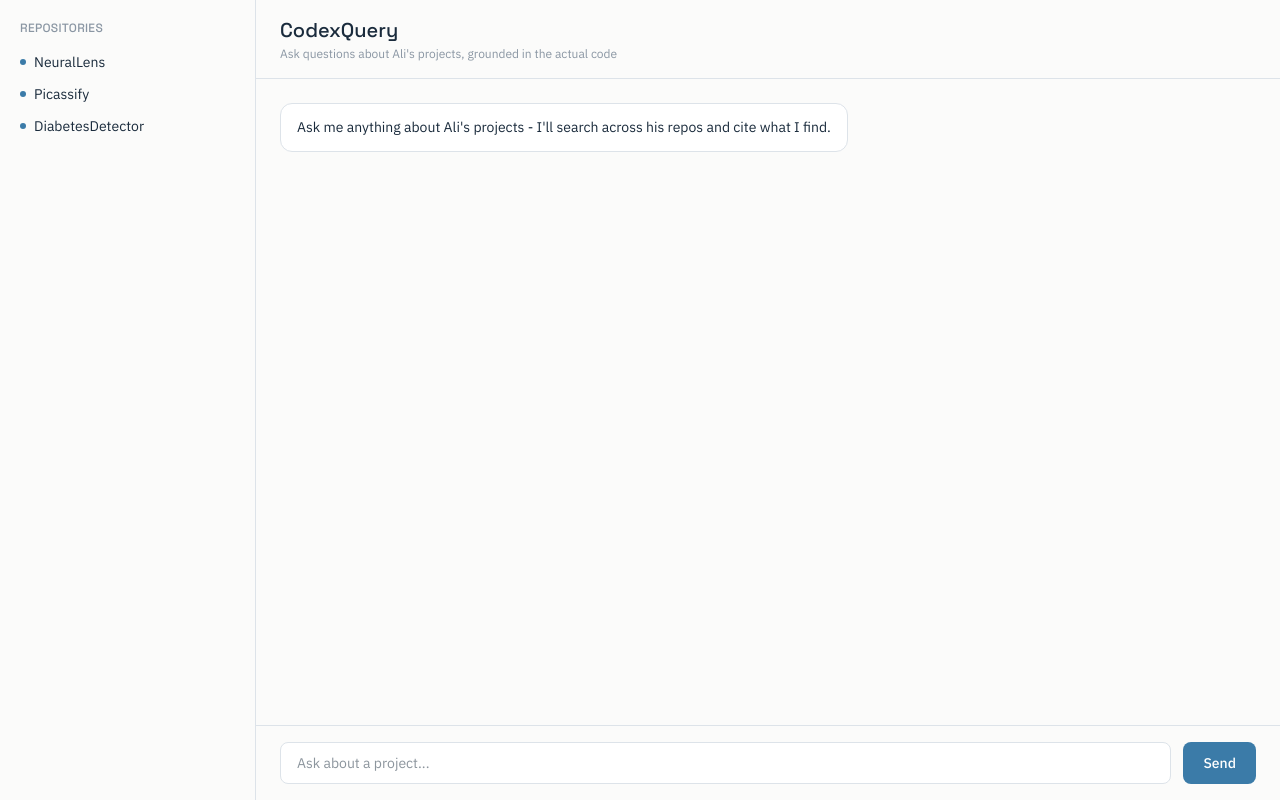
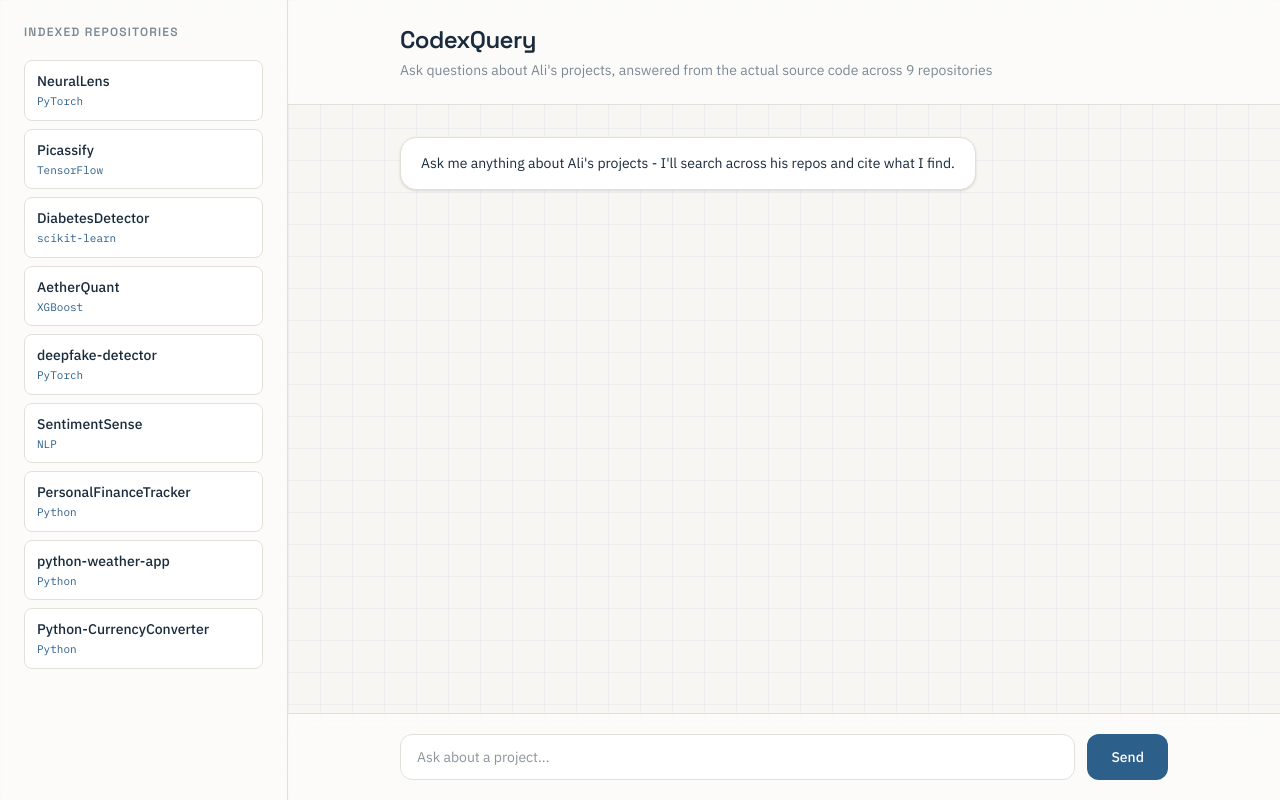
Before and after one commit to ali-faraz-py/CodexQuery, a Next.js app in the folder frontend/: page / in a window 1280 px wide. Built offline with nearby package versions, Linux system fonts and the light colour scheme.

Commit message:
Refactor global styles and layout for improved aesthetics and functionality

```diff
--- a/frontend/src/app/globals.css
+++ b/frontend/src/app/globals.css
@@ -1,20 +1,25 @@
 @import "tailwindcss";
 
 :root {
-  --bg: #FBFBFA;
+  --bg: #F7F6F3;
   --surface: #FFFFFF;
   --text: #1A2B3C;
-  --text-muted: #8A96A3;
-  --accent-blue: #3B7BA8;
-  --accent-blue-soft: #EAF2F8;
+  --text-muted: #7C8894;
+  --accent-blue: #2C5F8A;
+  --accent-blue-soft: #EAF1F7;
   --accent-amber: #D97B3F;
-  --border: #DDE3E9;
+  --border: #E2E0DA;
+  --grid-line: #2C5F8A0D;
 }
 
 body {
   background-color: var(--bg);
   color: var(--text);
   font-family: 'IBM Plex Sans', sans-serif;
+  background-image:
+    linear-gradient(var(--grid-line) 1px, transparent 1px),
+    linear-gradient(90deg, var(--grid-line) 1px, transparent 1px);
+  background-size: 32px 32px;
 }
 
 .font-display {
--- a/frontend/src/app/page.js
+++ b/frontend/src/app/page.js
@@ -1,5 +1,17 @@
 "use client";
 import { useState } from "react";
+
+const REPOS = [
+  { name: "NeuralLens", tech: "PyTorch" },
+  { name: "Picassify", tech: "TensorFlow" },
+  { name: "DiabetesDetector", tech: "scikit-learn" },
+  { name: "AetherQuant", tech: "XGBoost" },
+  { name: "deepfake-detector", tech: "PyTorch" },
+  { name: "SentimentSense", tech: "NLP" },
+  { name: "PersonalFinanceTracker", tech: "Python" },
+  { name: "python-weather-app", tech: "Python" },
+  { name: "Python-CurrencyConverter", tech: "Python" },
+];
 
 export default function Home() {
   const [messages, setMessages] = useState([
@@ -31,38 +43,44 @@ export default function Home() {
   };
 
   return (
-    <div className="flex h-screen bg-[var(--bg)]">
-      <aside className="w-64 border-r border-[var(--border)] p-5 hidden md:block">
-        <h2 className="font-display text-xs font-medium tracking-wide text-[var(--text-muted)] mb-4 uppercase">Repositories</h2>
-        <ul className="space-y-3 text-sm text-[var(--text)]">
-          <li className="flex items-center gap-2"><span className="w-1.5 h-1.5 rounded-full bg-[var(--accent-blue)]" />NeuralLens</li>
-          <li className="flex items-center gap-2"><span className="w-1.5 h-1.5 rounded-full bg-[var(--accent-blue)]" />Picassify</li>
-          <li className="flex items-center gap-2"><span className="w-1.5 h-1.5 rounded-full bg-[var(--accent-blue)]" />DiabetesDetector</li>
-        </ul>
+    <div className="flex h-screen">
+      <aside className="w-72 border-r border-[var(--border)] bg-[var(--surface)]/60 backdrop-blur-sm p-6 hidden lg:block overflow-y-auto">
+        <h2 className="font-display text-xs font-semibold tracking-widest text-[var(--text-muted)] mb-5 uppercase">Indexed Repositories</h2>
+        <div className="space-y-2">
+          {REPOS.map((repo) => (
+            <div key={repo.name} className="border border-[var(--border)] bg-[var(--surface)] rounded-lg px-3 py-2.5">
+              <div className="text-sm font-medium text-[var(--text)]">{repo.name}</div>
+              <div className="font-mono text-[11px] text-[var(--accent-blue)] mt-0.5">{repo.tech}</div>
+            </div>
+          ))}
+        </div>
       </aside>
 
-      <main className="flex-1 flex flex-col">
-        <header className="border-b border-[var(--border)] px-6 py-4">
-          <h1 className="font-display text-xl font-medium">CodexQuery</h1>
-          <p className="text-xs text-[var(--text-muted)] mt-0.5">Ask questions about Ali's projects, grounded in the actual code</p>
+      <main className="flex-1 flex flex-col min-w-0">
+        <header className="border-b border-[var(--border)] bg-[var(--surface)]/60 backdrop-blur-sm px-8 py-6">
+          <div className="max-w-3xl mx-auto">
+            <h1 className="font-display text-2xl font-semibold tracking-tight">CodexQuery</h1>
+            <p className="text-sm text-[var(--text-muted)] mt-1">Ask questions about Ali's projects, answered from the actual source code across {REPOS.length} repositories</p>
+          </div>
         </header>
 
-        <div className="flex-1 overflow-y-auto px-6 py-6 space-y-6">
+        <div className="flex-1 overflow-y-auto px-8 py-8">
+          <div className="max-w-3xl mx-auto space-y-6">
             {messages.map((msg, i) => (
               <div key={i} className={`flex flex-col ${msg.role === "user" ? "items-end" : "items-start"}`}>
-              <div className={`max-w-xl rounded-xl px-4 py-3 text-sm leading-relaxed ${
+                <div className={`max-w-xl rounded-2xl px-5 py-3.5 text-sm leading-relaxed ${
                   msg.role === "user"
-                  ? "bg-[var(--accent-blue-soft)] text-[var(--text)] border border-[var(--accent-blue)]/20"
-                  : "bg-[var(--surface)] border border-[var(--border)]"
+                    ? "bg-[var(--accent-blue)] text-white"
+                    : "bg-[var(--surface)] border border-[var(--border)] shadow-sm"
                 }`}>
                   {msg.text}
                 </div>
                 {msg.sources && msg.sources.length > 0 && (
-                <div className="relative mt-2 max-w-xl">
-                  <div className="absolute -top-2 left-4 w-px h-2 bg-[var(--accent-amber)]" />
+                  <div className="relative mt-2.5 max-w-xl">
+                    <div className="absolute -top-2.5 left-5 w-px h-2.5 bg-[var(--accent-amber)]" />
                     <div className="flex flex-wrap gap-2">
                       {msg.sources.map((src, j) => (
-                      <span key={j} className="font-mono text-xs text-[var(--accent-amber)] bg-[var(--surface)] border border-[var(--accent-amber)]/30 rounded-md px-2.5 py-1">
+                        <span key={j} className="font-mono text-[11px] text-[var(--accent-amber)] bg-[#FDF3EC] border border-[var(--accent-amber)]/25 rounded-md px-2.5 py-1">
                           {src}
                         </span>
                       ))}
@@ -73,29 +91,32 @@ export default function Home() {
             ))}
             {loading && (
               <div className="flex items-start">
-              <div className="max-w-xl rounded-xl px-4 py-3 text-sm bg-[var(--surface)] border border-[var(--border)] text-[var(--text-muted)]">
+                <div className="max-w-xl rounded-2xl px-5 py-3.5 text-sm bg-[var(--surface)] border border-[var(--border)] shadow-sm text-[var(--text-muted)]">
                   Searching repos and generating an answer...
                 </div>
               </div>
             )}
           </div>
+        </div>
 
-        <div className="border-t border-[var(--border)] px-6 py-4 flex gap-3">
+        <div className="border-t border-[var(--border)] bg-[var(--surface)]/60 backdrop-blur-sm px-8 py-5">
+          <div className="max-w-3xl mx-auto flex gap-3">
             <input
               value={input}
               onChange={(e) => setInput(e.target.value)}
               onKeyDown={(e) => e.key === "Enter" && !loading && handleSend()}
               placeholder="Ask about a project..."
               disabled={loading}
-            className="flex-1 bg-[var(--surface)] border border-[var(--border)] rounded-lg px-4 py-2.5 text-sm focus:outline-none focus:border-[var(--accent-blue)] disabled:opacity-50"
+              className="flex-1 bg-[var(--surface)] border border-[var(--border)] rounded-xl px-4 py-3 text-sm focus:outline-none focus:border-[var(--accent-blue)] disabled:opacity-50"
             />
             <button
               onClick={handleSend}
               disabled={loading}
-            className="bg-[var(--accent-blue)] text-white px-5 py-2.5 rounded-lg text-sm font-medium hover:opacity-90 disabled:opacity-50"
+              className="bg-[var(--accent-blue)] text-white px-6 py-3 rounded-xl text-sm font-medium hover:opacity-90 disabled:opacity-50"
             >
               {loading ? "..." : "Send"}
             </button>
+          </div>
         </div>
       </main>
     </div>
```
Lines whose indentation alone changed are shown as unchanged.
